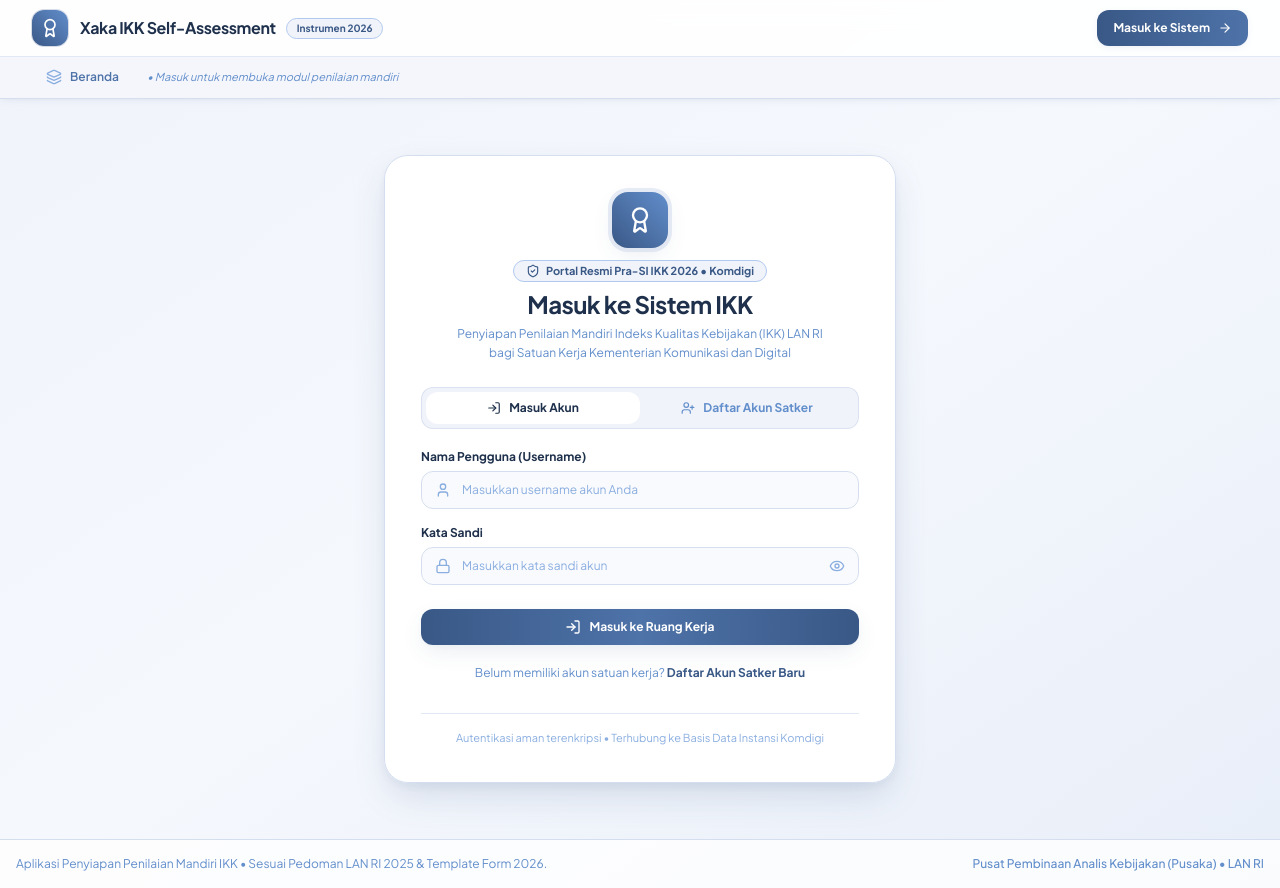
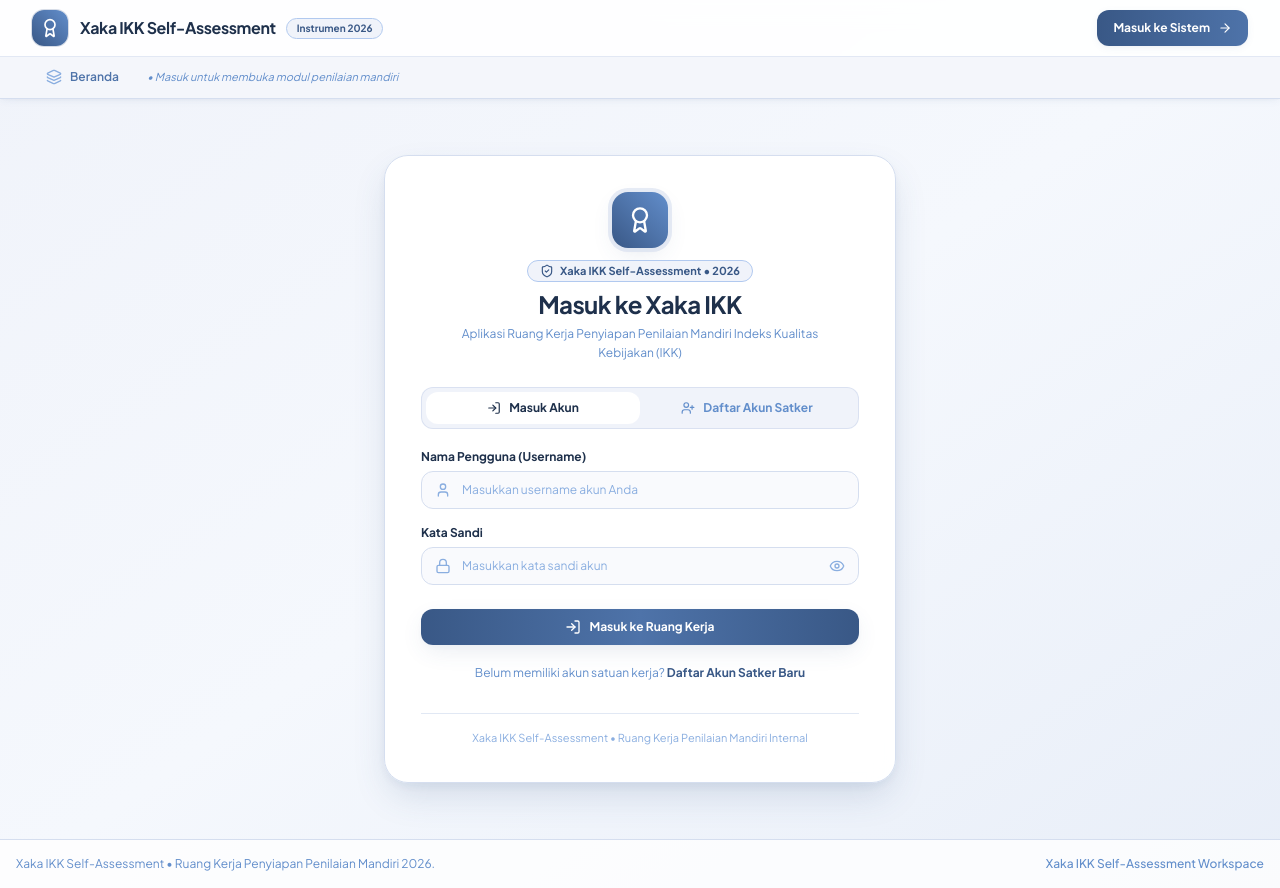
Before and after one commit to 4Swans/IKK-Self-Assessment, a React (Vite) app in the folder frontend/: page /login in a window 1280 px wide. Built offline with nearby package versions, Linux system fonts and the light colour scheme.

Commit message:
chore(ui): ganti label Portal Resmi Komdigi di halaman login dan beranda menjadi Xaka IKK Self-Assessment

```diff
--- a/frontend/src/App.tsx
+++ b/frontend/src/App.tsx
@@ -227,10 +227,10 @@
       <footer className="border-t border-[#D5DEEF] bg-white/80 backdrop-blur-xs py-4 text-center text-xs text-slate-500">
         <div className="mx-auto max-w-7xl px-4 flex flex-col sm:flex-row items-center justify-between gap-2">
           <span>
-            Aplikasi Penyiapan Penilaian Mandiri IKK &bull; Sesuai Pedoman LAN RI 2025 &amp; Template Form 2026.
+            Xaka IKK Self-Assessment &bull; Ruang Kerja Penyiapan Penilaian Mandiri 2026.
           </span>
           <span className="font-medium text-slate-500">
-            Pusat Pembinaan Analis Kebijakan (Pusaka) &bull; LAN RI
+            Xaka IKK Self-Assessment Workspace
           </span>
         </div>
       </footer>
@@ -299,7 +299,7 @@
               <span>
                 {isAuthenticated
                   ? `Sesi Aktif: ${user.nama} (${peran})`
-                  : "Portal Informasi Publik &bull; Penyiapan IKK 2026"}
+                  : "Xaka IKK Self-Assessment &bull; Penyiapan IKK 2026"}
               </span>
             </div>
             <h1 className="text-2xl font-bold tracking-tight text-white sm:text-3xl lg:text-4xl">
--- a/frontend/src/features/auth/LoginView.tsx
+++ b/frontend/src/features/auth/LoginView.tsx
@@ -236,16 +236,15 @@
             <div className="space-y-1">
               <div className="inline-flex items-center gap-1.5 rounded-full bg-[#F0F3FA] px-3 py-0.5 text-[11px] font-bold text-[#395886] border border-[#B1C9EF]">
                 <ShieldCheck className="h-3.5 w-3.5" />
-                <span>Portal Resmi Pra-SI IKK 2026 &bull; Komdigi</span>
+                <span>Xaka IKK Self-Assessment &bull; 2026</span>
               </div>
               <h1 className="text-2xl font-bold tracking-tight text-[#1E304B]">
                 {activeTab === "LOGIN"
-                  ? "Masuk ke Sistem IKK"
-                  : "Registrasi Akun Satker"}
+                  ? "Masuk ke Xaka IKK"
+                  : "Registrasi Akun Pengguna"}
               </h1>
               <p className="text-xs text-slate-500 max-w-sm leading-relaxed">
-                Penyiapan Penilaian Mandiri Indeks Kualitas Kebijakan (IKK) LAN RI
-                bagi Satuan Kerja Kementerian Komunikasi dan Digital
+                Aplikasi Ruang Kerja Penyiapan Penilaian Mandiri Indeks Kualitas Kebijakan (IKK)
               </p>
             </div>
           </div>
@@ -728,7 +727,7 @@
           {/* Security & Official Notice Footnote */}
           <div className="mt-8 border-t border-[#D5DEEF]/70 pt-4 text-center">
             <p className="text-[11px] text-slate-400">
-              Autentikasi aman terenkripsi &bull; Terhubung ke Basis Data Instansi Komdigi
+              Xaka IKK Self-Assessment &bull; Ruang Kerja Penilaian Mandiri Internal
             </p>
           </div>
         </div>
```
